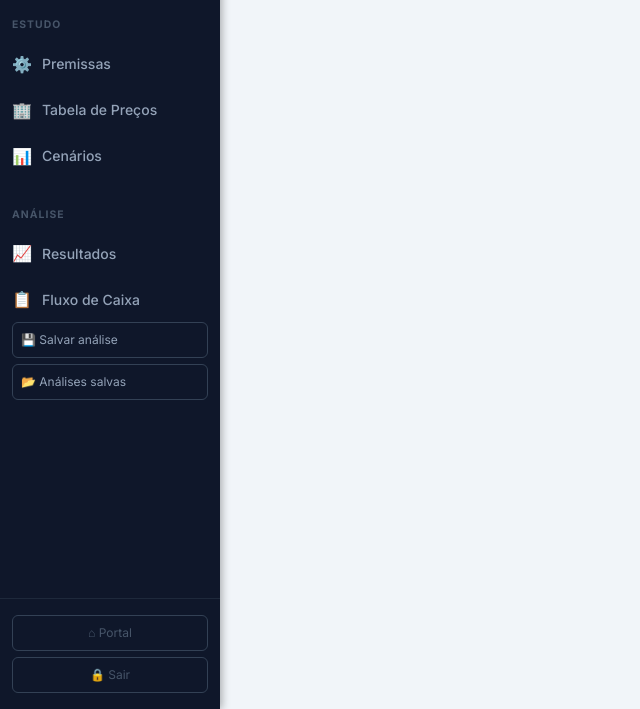
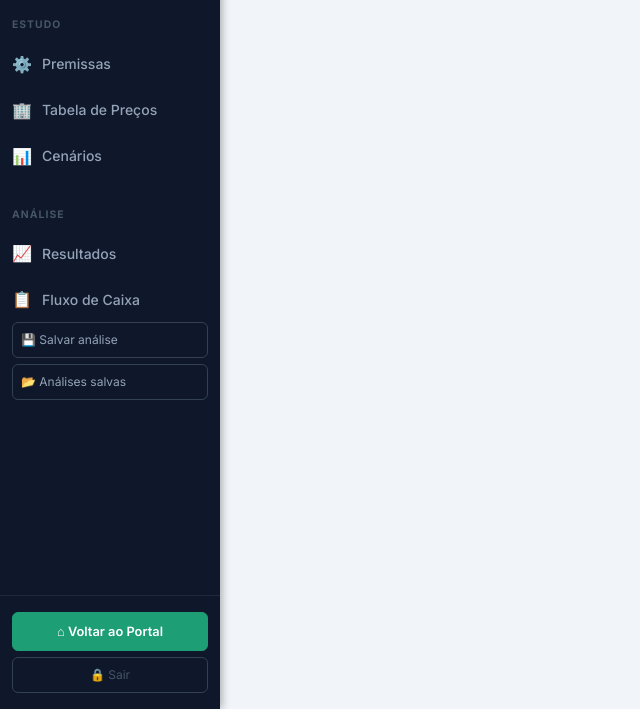
Before and after one commit to rmichelon79/viabilidade, a plain HTML site: page index.html in a window 1280 px wide. Shown: the part 91-800 px from the top of the page, without its empty margins (0-640 px from the left). Drawn offline with nearby package versions, Linux system fonts and the light colour scheme; a script that the page names is missing.

Commit message:
feat(ui): botão 'Voltar ao Portal' visível (verde) na sidebar
Co-Authored-By: Claude Opus 4.8 <noreply@anthropic.com>

```diff
--- a/index.html
+++ b/index.html
@@ -285,7 +285,7 @@
     <!-- Importar/Exportar de dados agora ficam centralizados no Portal (Backup) -->
   </div>
   <div class="sidebar-footer" style="display:flex;flex-direction:column;gap:6px">
-    <button id="btn-portal" onclick="location.href='https://rmichelon79.github.io/sopra-portal/'" style="width:100%;padding:8px;background:transparent;border:1px solid #334155;color:#475569;border-radius:6px;font-size:0.75rem;cursor:pointer;transition:all .15s" onmouseover="this.style.borderColor='#64748b';this.style.color='#94a3b8'" onmouseout="this.style.borderColor='#334155';this.style.color='#475569'">⌂ Portal</button>
+    <button id="btn-portal" onclick="location.href='https://rmichelon79.github.io/sopra-portal/'" style="width:100%;padding:9px;background:#1D9E75;border:1px solid #1D9E75;color:#fff;border-radius:6px;font-size:0.8rem;font-weight:600;cursor:pointer;transition:all .15s">⌂ Voltar ao Portal</button>
     <button id="btn-logout" style="width:100%;padding:8px;background:transparent;
       border:1px solid #334155;color:#475569;border-radius:6px;font-size:0.75rem;
       cursor:pointer;transition:all .15s"
```
